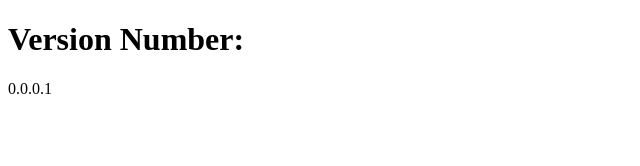
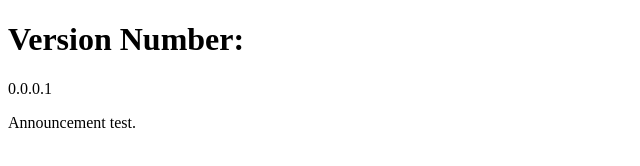
Before and after one commit to avibn/avibn.github.io, a plain HTML site: page disrpv.html in a window 1280 px wide. Shown: the whole page, without its empty margins (0-640 px from the left). Drawn offline with Linux system fonts and the light colour scheme.

Commit message:
Update disrpv.html

```diff
--- a/disrpv.html
+++ b/disrpv.html
@@ -7,6 +7,7 @@
 
 <h1>Version Number:</h1>
 <p>0.0.0.1</p>
+<p2>Announcement test.</p2>
 
 </body>
 </html>
```
